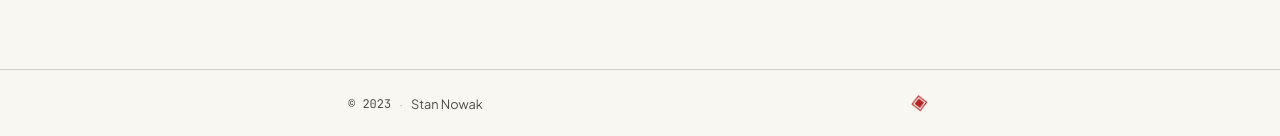
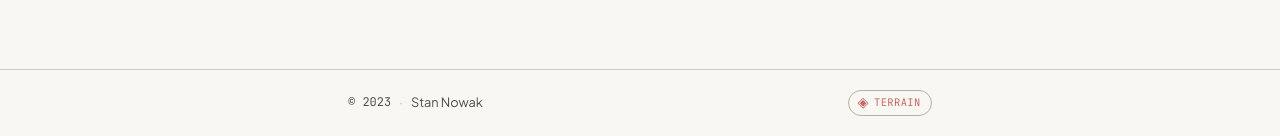
Before and after one commit to StanNowak/stanisnowak.com, a SvelteKit app: page / in a window 1280 px wide. Shown: the part 845-981 px from the top of the page. Built offline with nearby package versions, Linux system fonts and the light colour scheme.

Commit message:
fixing the background toggle

```diff
--- a/src/routes/+layout.svelte
+++ b/src/routes/+layout.svelte
@@ -4,7 +4,11 @@
   import TopoBackground from '$lib/TopoBackground.svelte';
 
   let bgMode = 0; // 0: topo lines, 1: dot grid, 2: off
-  const MODE_LABELS = ['◈', '◇', '○'];
+  const MODE_ICONS = ['◈', '◇', '○'];
+  const MODE_NAMES = ['terrain', 'dots', 'off'];
+
+  $: isLanding = $page.url.pathname === '/';
+  $: effectiveMode = isLanding ? bgMode : 2;
 
   function cycleBg() {
     bgMode = (bgMode + 1) % 3;
@@ -44,18 +48,23 @@
       <span class="mono">&copy; {new Date().getFullYear()}</span>
       <span class="dot">&middot;</span>
       <span>Stan Nowak</span>
-      <button
-        class="easter-egg"
-        class:active={bgMode < 2}
-        on:click={cycleBg}
-        aria-label="Cycle generative background"
-        title="Try clicking around"
-      >{MODE_LABELS[bgMode]}</button>
+      {#if isLanding}
+        <button
+          class="easter-egg"
+          class:active={bgMode < 2}
+          on:click={cycleBg}
+          aria-label="Cycle generative background"
+          title="Click anywhere on the page too"
+        >
+          <span class="ee-icon">{MODE_ICONS[bgMode]}</span>
+          <span class="ee-label">{MODE_NAMES[bgMode]}</span>
+        </button>
+      {/if}
     </div>
   </footer>
 </div>
 
-<TopoBackground mode={bgMode} />
+<TopoBackground mode={effectiveMode} />
 
 <style>
   .site {
@@ -150,37 +159,50 @@
   .easter-egg {
     margin-left: auto;
     background: none;
-    border: none;
+    border: 1px solid var(--line);
+    border-radius: 100px;
     cursor: pointer;
-    font-size: 1.15rem;
+    display: flex;
+    align-items: center;
+    gap: 0.35rem;
+    padding: 0.3rem 0.65rem 0.3rem 0.5rem;
+    line-height: 1;
     color: var(--muted-ink);
-    padding: 0.35rem;
-    line-height: 1;
-    transition: color 0.3s ease, transform 0.3s ease, text-shadow 0.3s ease;
-    animation: breathe 3.5s ease-in-out infinite;
+    font-family: var(--font-mono);
+    transition: all 0.3s ease;
+    animation: nudge 4s ease-in-out infinite;
   }
 
-  @keyframes breathe {
-    0%, 100% { opacity: 0.45; transform: scale(1); }
-    50% { opacity: 0.8; transform: scale(1.12); }
+  .ee-icon {
+    font-size: 0.9rem;
+    transition: transform 0.3s ease;
+  }
+
+  .ee-label {
+    font-size: 0.65rem;
+    letter-spacing: 0.04em;
+    text-transform: uppercase;
+  }
+
+  @keyframes nudge {
+    0%, 100% { opacity: 0.5; border-color: var(--line); }
+    50% { opacity: 0.85; border-color: var(--muted-ink); }
   }
 
   .easter-egg:hover {
+    animation: none;
+    opacity: 1;
     color: var(--accent);
-    opacity: 1;
-    animation: none;
-    transform: rotate(45deg) scale(1.2);
-    text-shadow: 0 0 6px rgba(178, 34, 34, 0.3);
+    border-color: var(--accent);
+    background: rgba(178, 34, 34, 0.04);
+  }
+
+  .easter-egg:hover .ee-icon {
+    transform: rotate(90deg);
   }
 
   .easter-egg.active {
     color: var(--accent);
-    opacity: 1;
-    animation: spin-breathe 3.5s ease-in-out infinite;
-  }
-
-  @keyframes spin-breathe {
-    0%, 100% { opacity: 0.65; transform: rotate(0deg) scale(1); }
-    50% { opacity: 1; transform: rotate(180deg) scale(1.15); }
+    border-color: rgba(178, 34, 34, 0.25);
   }
 </style>
```
